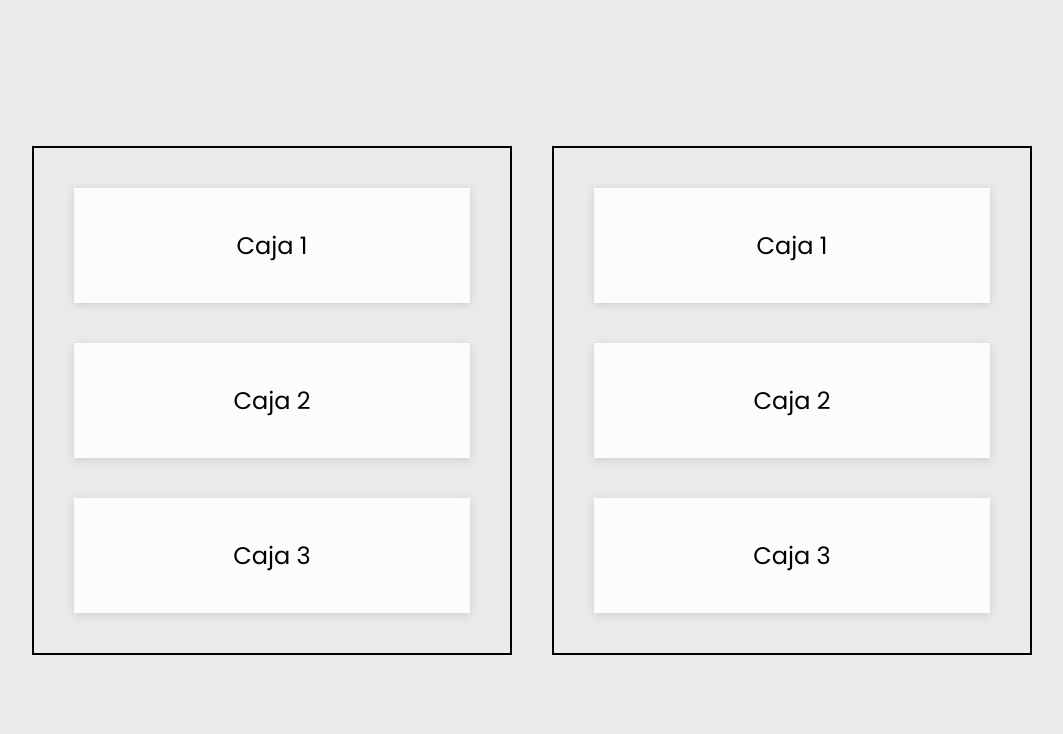
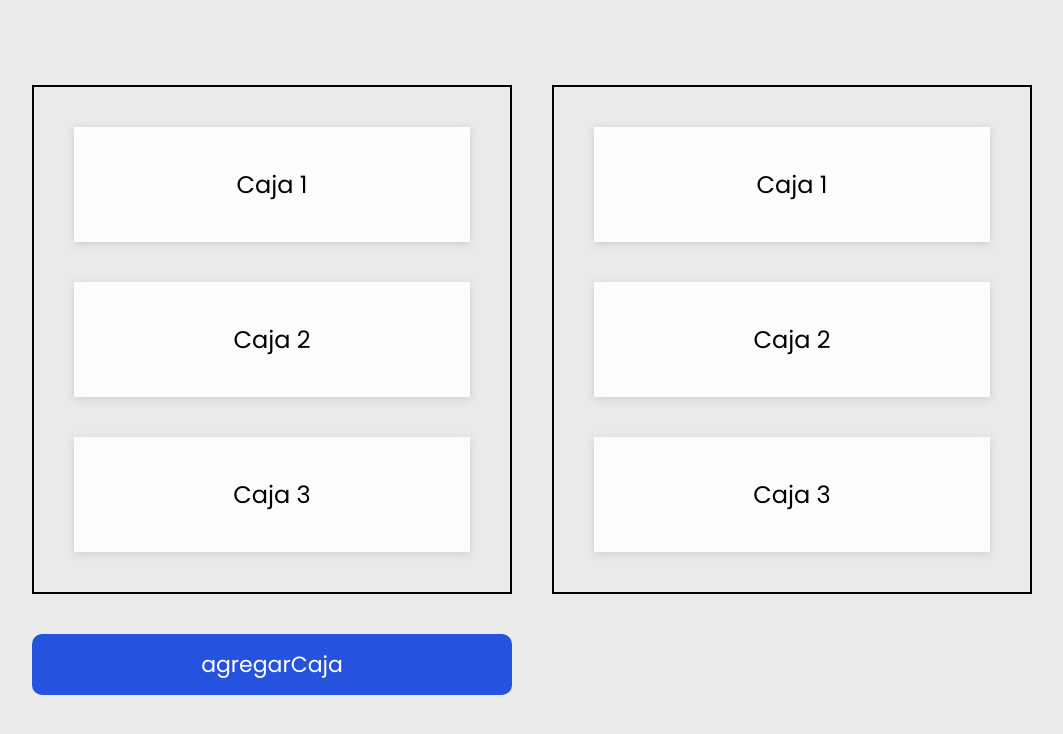
Before and after one commit to javavid/CURSO_JS1.2, a plain HTML site: page DOM/index.html in a window 1280 px wide. Shown: the whole page, without its empty margins (108-1171 px from the left). Drawn offline with Linux system fonts and the light colour scheme.

Commit message:
actual30/01/2024

```diff
--- a/DOM/index.html
+++ b/DOM/index.html
@@ -19,6 +19,8 @@
             <div class="caja">Caja 2</div>
             <div class="caja">Caja 3</div>
         </div>
+        <button id="agregarCaja">agregarCaja</button>
+
     </div>
 </body>
 </html>
```
